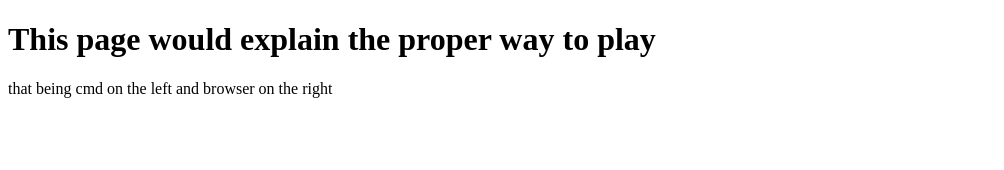
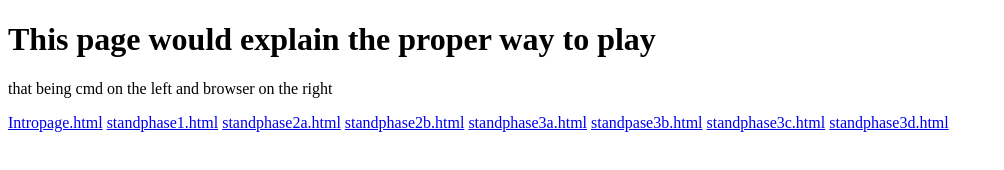
Before and after one commit to SockPrime/DVN, a plain HTML site: page Intropage.html in a window 1280 px wide. Shown: the whole page, without its empty margins (0-1004 px from the left). Drawn offline with Linux system fonts and the light colour scheme.

Commit message:
Update Intropage.html

```diff
--- a/Intropage.html
+++ b/Intropage.html
@@ -5,5 +5,22 @@
 <h1>This page would explain the proper way to play</h1>
 <p>that being cmd on the left and browser on the right</p>
 
+<a href="url">Intropage.html</a>
+
+<a href="url">standphase1.html</a>
+
+<a href="url">standphase2a.html</a>
+
+<a href="url">standphase2b.html</a>
+
+<a href="url">standphase3a.html</a>
+
+<a href="url">standpase3b.html</a>
+
+<a href="url">standphase3c.html</a>
+
+<a href="url">standphase3d.html</a>
+
+
 </body>
 </html>
```
